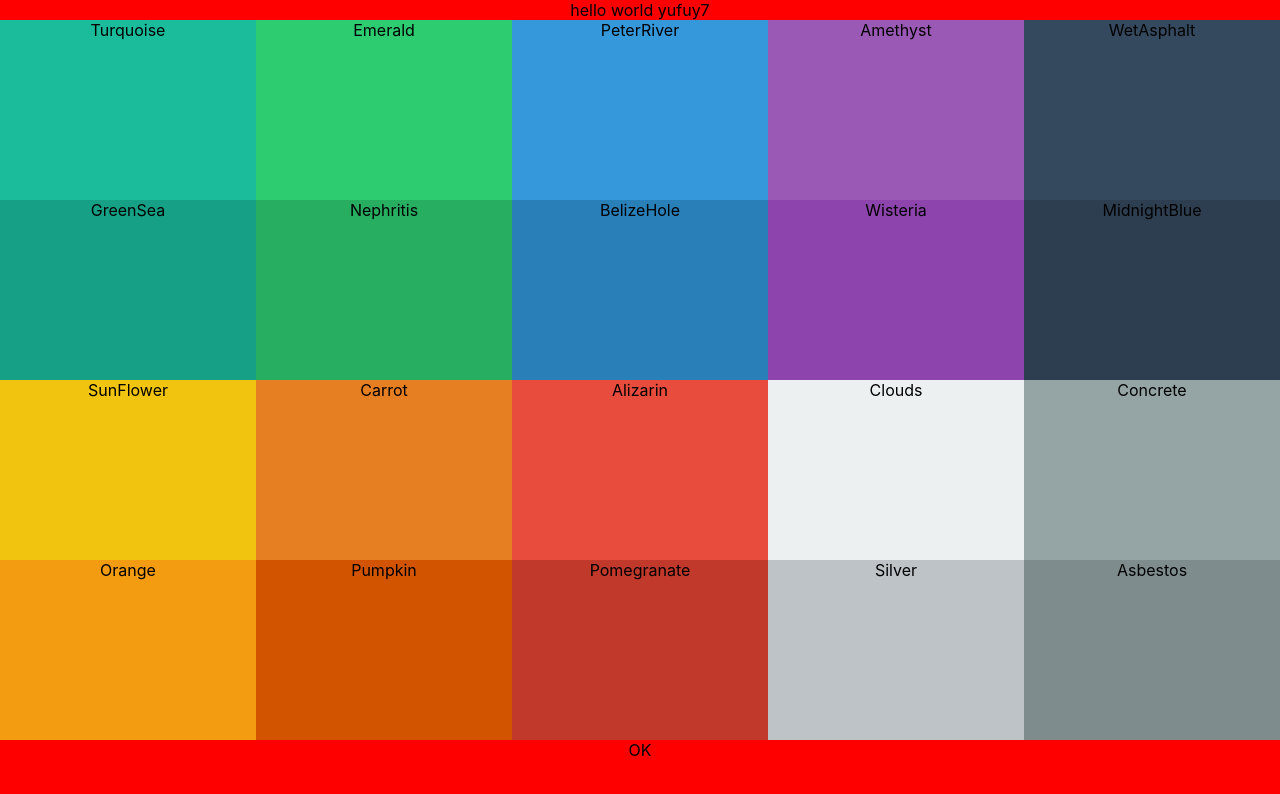
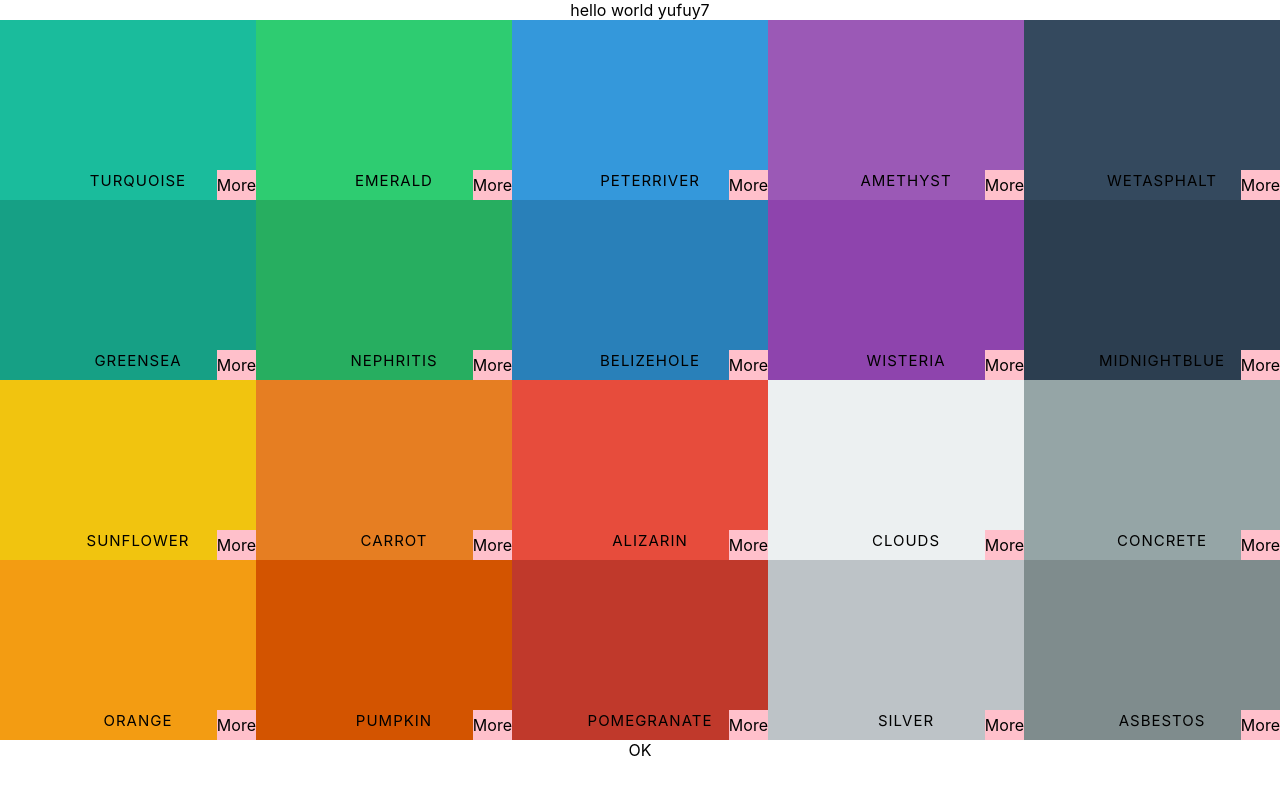
Before and after one commit to tinysheep007/Palette, a React (Create React App) app: page / in a window 1280 px wide. Shown: the top 794 px of the page. Built offline with nearby package versions, Linux system fonts and the light colour scheme.

Commit message:
add name in each color

```diff
--- a/src/ColorBox.css
+++ b/src/ColorBox.css
@@ -5,4 +5,51 @@
     display: inline-block;
     cursor: pointer;
     position: relative;
+    margin-bottom: -4px;
 }
+
+.copy-button{
+    width: 100px;
+    height: 30px;
+    position: absolute;
+    display: inline-block;
+    top: 50%;
+    bottom: 50%;
+    text-align: center;
+    outline: none;
+    background: black;
+    font-size: 1rem;
+    line-height: 30px;
+    margin-left: -50px;
+    margin-top: -15px;
+    color:aliceblue;
+    text-transform: uppercase;
+    opacity: 0;
+}
+
+.ColorBox:hover .copy-button{
+    opacity: 1;
+    transition: 1s;
+}
+
+.box-content{
+    position: absolute;
+    width: 100%;
+    left: 0px;
+    bottom: 0px;
+    padding: 10px;
+    color: black;
+    letter-spacing: 1px;
+    text-transform: uppercase;
+    font-size: 15px;
+}
+
+.see-more{
+    background: pink;
+    position: absolute;
+    border: none;
+    bottom: 0px;
+    right: 0px;
+    text-align: center;
+    line-height: 30px;
+}
--- a/src/ColorBox.js
+++ b/src/ColorBox.js
@@ -2,9 +2,16 @@
 import './ColorBox.css';
 class ColorBox extends Component {
     render() {
+        const {name, background} = this.props;
         return (
-            <div className="ColorBox"  style={{background: this.props.background}}>
-                <span>{this.props.name}</span>
+            <div className="ColorBox"  style={{background}}>
+                <div className="copy-container">
+                    <div className="box-content">
+                        <span>{name}</span>
+                    </div>
+                    <button className="copy-button">Copy</button>
+                </div>
+                <div className="see-more">More</div>
             </div>
 
 
--- a/src/Palette.css
+++ b/src/Palette.css
@@ -1,5 +1,4 @@
 .Palette {
-    background: red;
     height: 100vh;
 }
 
```
